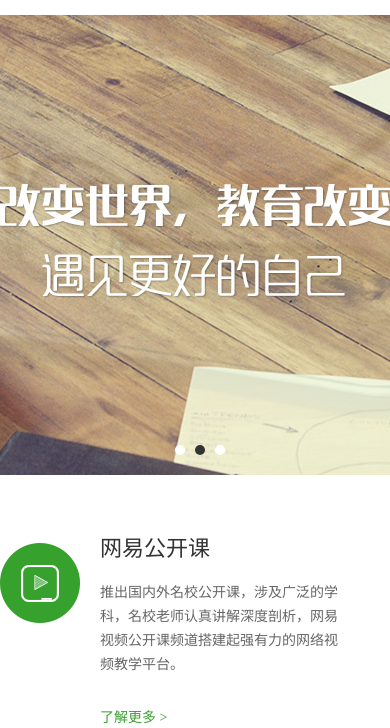
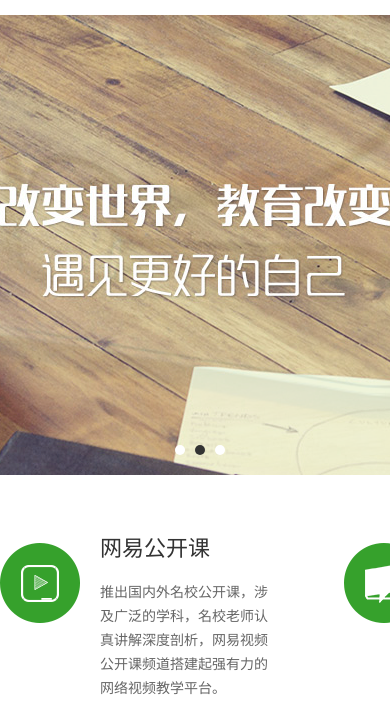
Before and after one commit to zeXtreme/EDU163, a plain HTML site: page index.html in a window 390 px wide. Shown: the part 116-844 px from the top of the page. Drawn offline with Linux system fonts and the light colour scheme; no server answers.

Commit message:
完成响应式

```diff
--- a/css/index.css
+++ b/css/index.css
@@ -23,7 +23,6 @@ a:hover{color:#39a030;}
 .f-cb:after{content:'.';display: block;clear: both;height: 0;overflow: hidden;visibility: hidden;}
 .f-cb{zoom:1;}
 
-/*@media screen and (min-width: 1205px){}*/
 html{
     cursor: default;
 }
@@ -804,3 +803,18 @@ body{
 .m-products .product3{
     background: #fff url(images/product3.png) no-repeat 0 7px;
 }
+
+@media screen and (max-width: 1205px){
+    .g-header .m-header,.g-header .m-products,.g-flow{
+        width: 960px;
+    }
+    .g-header .u-product{
+        width: 171px;
+    }
+    .g-header .product1,.g-header .product2{
+        margin-right: 73px;
+    }
+    .g-footer .m-foot .u-into{
+        padding-left: 0;
+    }
+}
```
